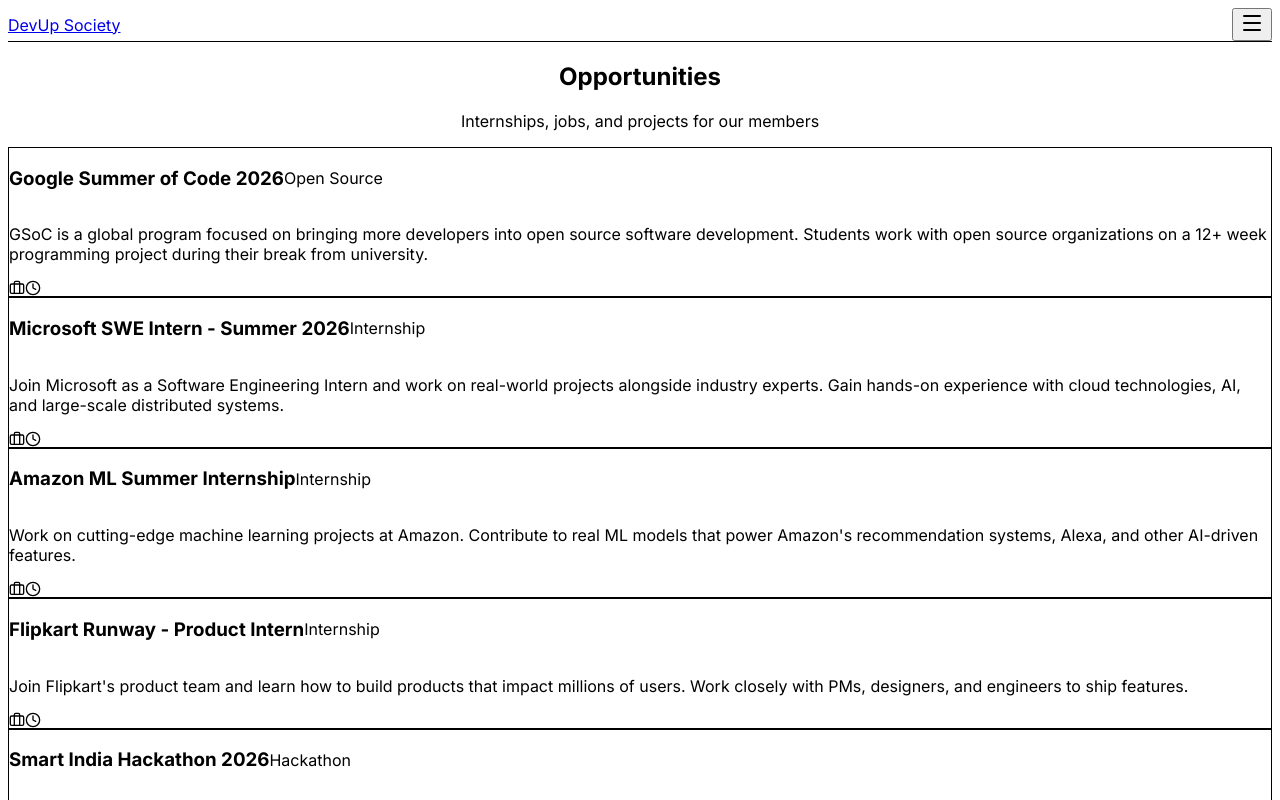
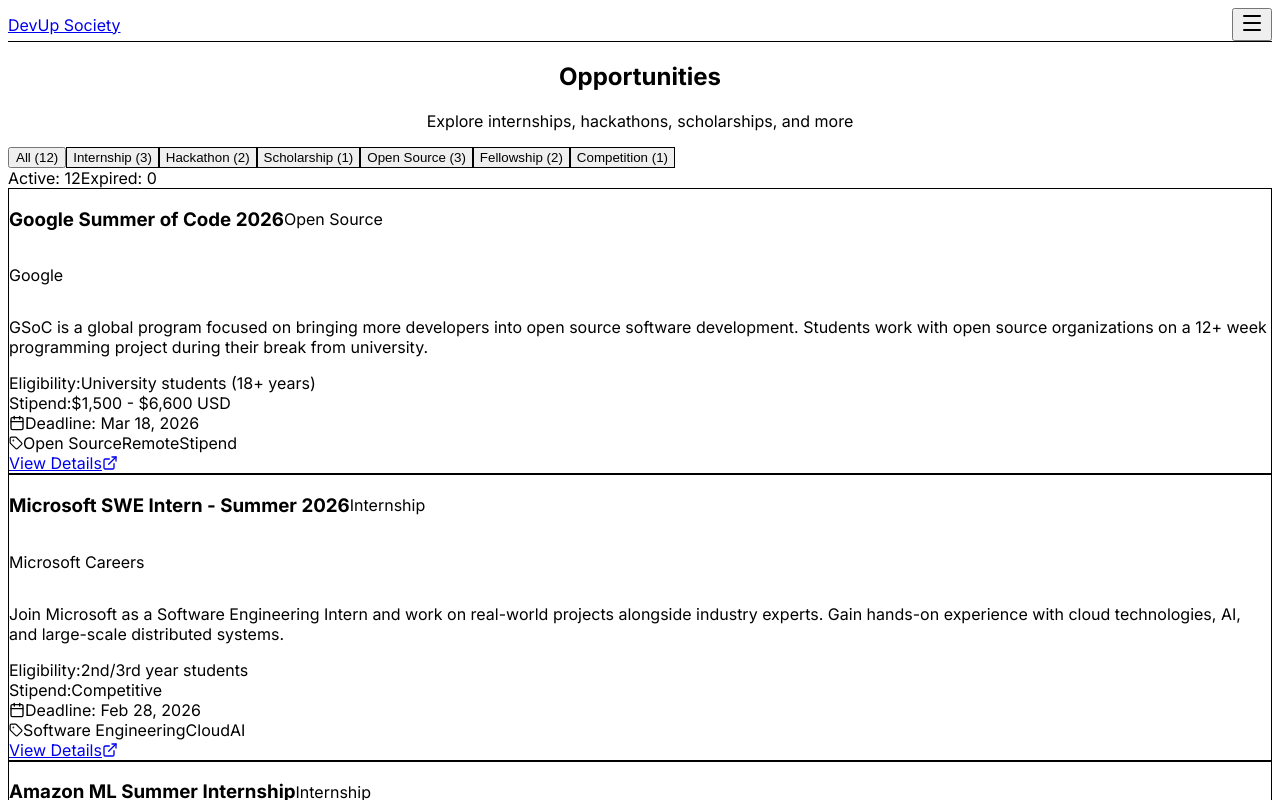
Before and after one commit to DevUp-Society/DevUp-Society-Website, a Next.js app: page /opportunities in a window 1280 px wide. Shown: the top 800 px of the page. Built offline with nearby package versions, Linux system fonts and the light colour scheme.

Commit message:
Implement opportunities page with type filtering

```diff
--- a/src/app/opportunities/page.tsx
+++ b/src/app/opportunities/page.tsx
@@ -1,45 +1,93 @@
+"use client";
+
+import { useState } from "react";
 import SectionHeading from "@/components/SectionHeading";
-import { opportunities } from "@/data/opportunities";
-import { Briefcase, Clock } from "lucide-react";
+import OpportunityCard from "@/components/OpportunityCard";
+import { opportunities, Opportunity } from "@/data/opportunities";
+
+type FilterType = "All" | "Internship" | "Hackathon" | "Scholarship" | "Open Source" | "Fellowship" | "Competition";
+
+const filterTypes: FilterType[] = [
+  "All",
+  "Internship",
+  "Hackathon",
+  "Scholarship",
+  "Open Source",
+  "Fellowship",
+  "Competition"
+];
 
 export default function Opportunities() {
+  const [activeFilter, setActiveFilter] = useState<FilterType>("All");
+
+  const filteredOpportunities: Opportunity[] =
+    activeFilter === "All"
+      ? opportunities
+      : opportunities.filter((opp) => opp.type === activeFilter);
+
+  const activeCount = filteredOpportunities.filter(
+    (opp) => new Date(opp.deadline) >= new Date()
+  ).length;
+
+  const expiredCount = filteredOpportunities.filter(
+    (opp) => new Date(opp.deadline) < new Date()
+  ).length;
+
   return (
     <div className="max-w-7xl mx-auto px-4 sm:px-6 lg:px-8 py-16">
       <SectionHeading
         title="Opportunities"
-        subtitle="Internships, jobs, and projects for our members"
+        subtitle="Explore internships, hackathons, scholarships, and more"
       />
-      <div className="space-y-6">
-        {opportunities.map((opportunity) => (
-          <div
-            key={opportunity.id}
-            className="bg-white border border-gray-200 rounded-lg p-6 hover:shadow-lg transition-shadow"
+
+      {/* Filter Buttons */}
+      <div className="flex flex-wrap gap-2 mb-8">
+        {filterTypes.map((filter) => {
+          const count =
+            filter === "All"
+              ? opportunities.length
+              : opportunities.filter((opp) => opp.type === filter).length;
+
+          return (
+            <button
+              key={filter}
+              onClick={() => setActiveFilter(filter)}
+              className={`px-4 py-2 text-sm font-medium rounded-lg transition-colors ${
+                activeFilter === filter
+                  ? "bg-gray-900 text-white"
+                  : "bg-white text-gray-700 border border-gray-200 hover:border-gray-300"
+              }`}
             >
-            <div className="flex items-start justify-between">
-              <div className="flex-1">
-                <div className="flex items-center gap-3 mb-2">
-                  <h3 className="text-xl font-semibold text-gray-900">{opportunity.title}</h3>
-                  <span className="bg-blue-100 text-blue-600 text-xs px-2 py-1 rounded">
-                    {opportunity.type}
-                  </span>
+              {filter} ({count})
+            </button>
+          );
+        })}
       </div>
-                <p className="text-gray-700 font-medium mb-2">{opportunity.company}</p>
-                <p className="text-gray-600 mb-4">{opportunity.description}</p>
-                <div className="flex items-center gap-4 text-sm text-gray-500">
-                  <div className="flex items-center">
-                    <Briefcase size={16} className="mr-2" />
-                    {opportunity.location}
+
+      {/* Stats */}
+      <div className="flex items-center gap-6 mb-8 text-sm">
+        <div>
+          <span className="text-gray-500">Active: </span>
+          <span className="font-medium text-gray-900">{activeCount}</span>
         </div>
-                  <div className="flex items-center">
-                    <Clock size={16} className="mr-2" />
-                    {opportunity.duration}
+        <div>
+          <span className="text-gray-500">Expired: </span>
+          <span className="font-medium text-gray-900">{expiredCount}</span>
         </div>
       </div>
-              </div>
-            </div>
-          </div>
+
+      {/* Opportunities Grid */}
+      {filteredOpportunities.length > 0 ? (
+        <div className="grid grid-cols-1 md:grid-cols-2 gap-6">
+          {filteredOpportunities.map((opportunity) => (
+            <OpportunityCard key={opportunity.id} opportunity={opportunity} />
           ))}
         </div>
+      ) : (
+        <div className="text-center py-12">
+          <p className="text-gray-500">No opportunities found for this filter.</p>
+        </div>
+      )}
     </div>
   );
 }
```
Lines whose indentation alone changed are shown as unchanged.
